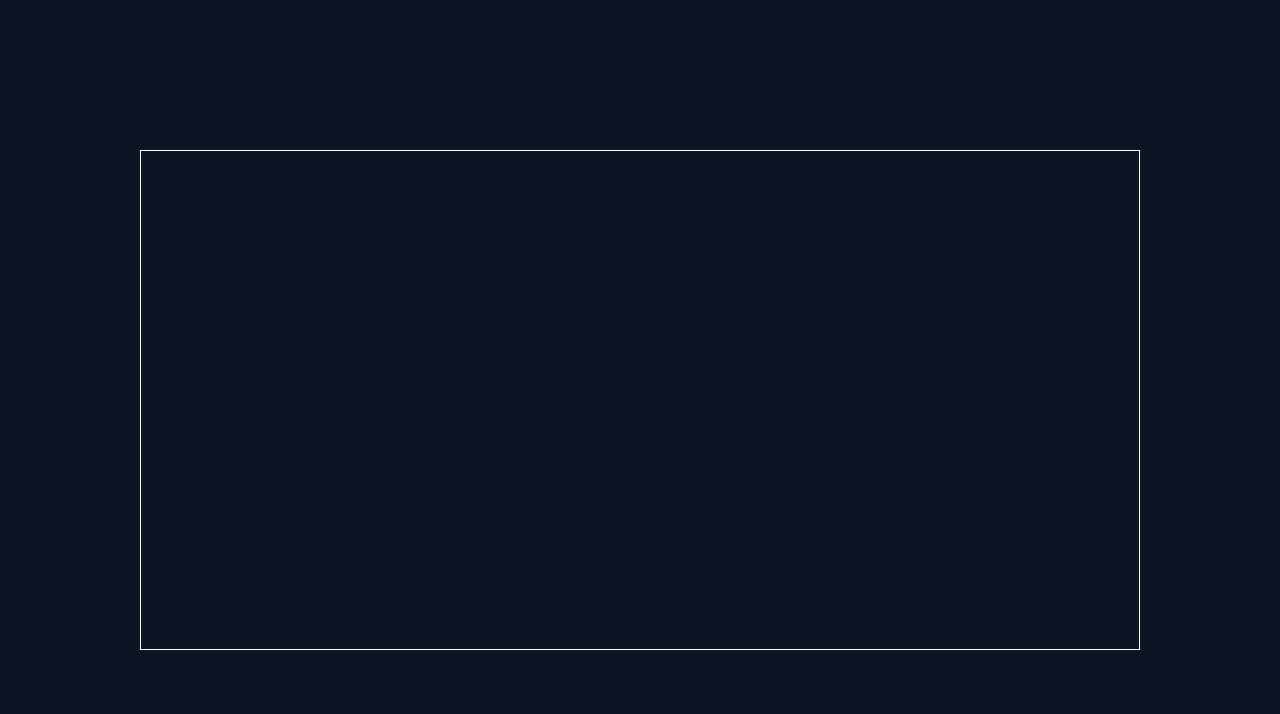
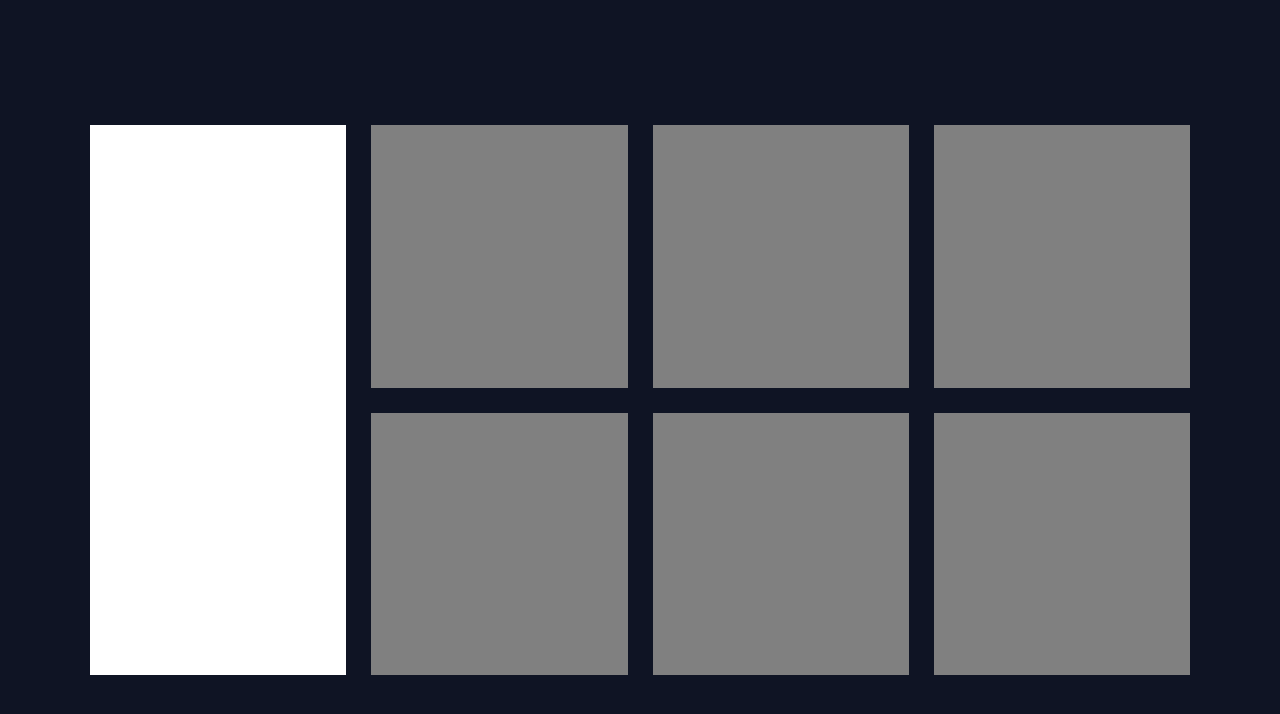
Before and after one commit to OthankQ/time-tracker-dashboard, a React (Create React App) app: page / in a window 1280 px wide. Shown: the top 714 px of the page. Built offline with nearby package versions, Linux system fonts and the light colour scheme.

Commit message:
add grid and placeholders for profile and basic cards

```diff
--- a/src/components/BasicCard.tsx
+++ b/src/components/BasicCard.tsx
@@ -1,12 +1,8 @@
 import styled from 'styled-components';
 
 const StyledDiv = styled.div`
-  background-color: hsl(226, 43%, 10%);
-  height: 100vh;
-  width: 100vw;
   display: flex;
-  justify-content: center;
-  align-items: center;
+  background-color: grey;
 `;
 
 function BasicCard() {
--- a/src/components/MainContainer.tsx
+++ b/src/components/MainContainer.tsx
@@ -1,14 +1,30 @@
 import styled from 'styled-components';
+
+import ProfileCard from './ProfileCard';
+import BasicCard from './BasicCard';
 
 const StyledContainer = styled.div`
   background-color: hsl(226, 43%, 10%);
-  border: 1px solid white;
-  height: 500px;
-  width: 1000px;
+  height: 550px;
+  width: 1100px;
+  display: grid;
+  grid-template-rows: repeat(2, 1fr);
+  grid-template-columns: repeat(4, 1fr);
+  grid-gap: 25px;
 `;
 
 function MainContainer() {
-  return <StyledContainer></StyledContainer>;
+  return (
+    <StyledContainer>
+      <ProfileCard></ProfileCard>
+      <BasicCard></BasicCard>
+      <BasicCard></BasicCard>
+      <BasicCard></BasicCard>
+      <BasicCard></BasicCard>
+      <BasicCard></BasicCard>
+      <BasicCard></BasicCard>
+    </StyledContainer>
+  );
 }
 
 export default MainContainer;
--- a/src/components/ProfileCard.tsx
+++ b/src/components/ProfileCard.tsx
@@ -1,12 +1,12 @@
 import styled from 'styled-components';
 
 const StyledDiv = styled.div`
-  background-color: hsl(226, 43%, 10%);
-  height: 100vh;
-  width: 100vw;
   display: flex;
-  justify-content: center;
-  align-items: center;
+  grid-column-start: 1;
+  grid-column-end: 2;
+  grid-row-start: 1;
+  grid-row-end: 3;
+  background-color: white;
 `;
 
 function ProfileCard() {
```
